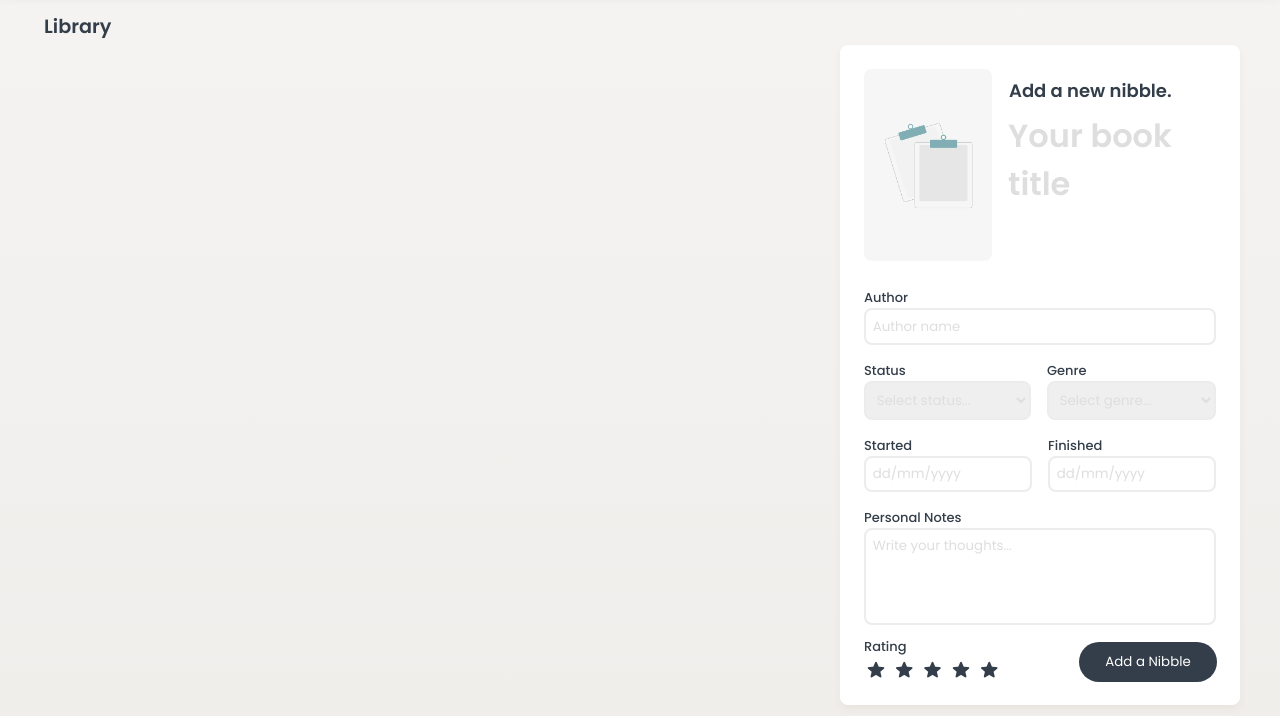
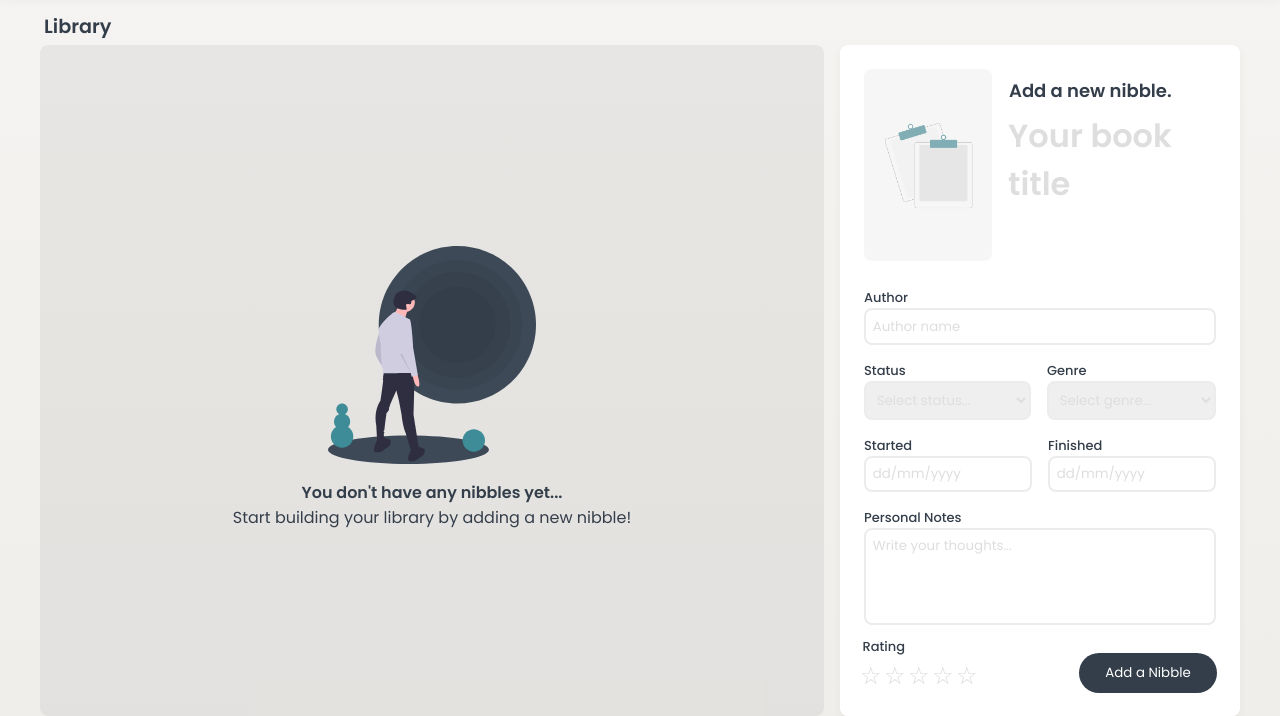
Before and after one commit to tavaniaa/tsan8250-tracker, a website: page public/index.html in a window 1280 px wide. Shown: the part 84-800 px from the top of the page. Drawn offline with nearby package versions, Linux system fonts and the light colour scheme.

Commit message:
added functional rating system to form

```diff
--- a/public/index.html
+++ b/public/index.html
@@ -42,11 +42,11 @@
 
       <!-- EMPTY LIBRARY -->
 
-      <!-- <div class="library-empty">
+      <div class="library-empty">
         <img class="empty-img" src="assets/empty_library.svg" alt="Empty Library"/>
         <h3>You don't have any nibbles yet...</h3>
         <p>Start building your library by adding a new nibble!</p>
-      </div> -->
+      </div>
 
       <div class="nibbles">
         <ul id="nibbleList"></ul>
@@ -117,13 +117,22 @@
           <div class="form-row">
               <div class="ratings-wrapper">
                 <label id="ratingLabel">Rating</label>
-                <div data-productid="39" class="ratings">
-                  <span data-rating="5" class="material-symbols-rounded">star</span>
-                  <span data-rating="4" class="material-symbols-rounded">star</span>
-                  <span data-rating="3" class="material-symbols-rounded">star</span>
-                  <span data-rating="2" class="material-symbols-rounded">star</span>
-                  <span data-rating="1" class="material-symbols-rounded">star</span>
-                </div>
+                <fieldset>
+                  <span class="star-group">
+                    <input type="radio" id="rating-5" name="bookRating" value="5" />
+                    <label for="rating-5">5</label>
+                    <input type="radio" id="rating-4" name="bookRating" value="4" />
+                    <label for="rating-4">4</label>
+                    <input type="radio" id="rating-3" name="bookRating" value="3" />
+                    <label for="rating-3">3</label>
+                    <input type="radio" id="rating-2" name="bookRating" value="2" />
+                    <label for="rating-2">2</label>
+                    <input type="radio" id="rating-1" name="bookRating" value="1" />
+                    <label for="rating-1">1</label>
+                    <input type="radio" id="rating-0" name="bookRating" value="0" class="star-cb-clear" />
+                    <label for="rating-0">0</label>
+                  </span>
+                </fieldset>
               </div>
               <div class="form-field" id="submitButton">
                 <div class="form-submit-button">
--- a/public/script.js
+++ b/public/script.js
@@ -1,12 +1,14 @@
 const form = document.getElementById('nibbleForm');
 const selectGenreElem = document.getElementById('bookGenre');
 const bookImageElem = document.getElementById('bookImage');
+const emptyLibrary = document.getElementsByClassName('library-empty');
 
 updateLibrary();
 
 form.addEventListener('submit', function(event) {
   event.preventDefault();
-  // handle the event here
+  let bookRating = runTest();
+
   addNibble(
     form.elements.bookTitle.value,
     form.elements.bookAuthor.value,
@@ -14,7 +16,7 @@ form.addEventListener('submit', function(event) {
     form.elements.bookGenre.value,
     form.elements.bookStart.value,
     form.elements.bookFinish.value,
-    3,
+    bookRating,
     form.elements.bookNotes.value,
     false
   )
@@ -22,7 +24,11 @@ form.addEventListener('submit', function(event) {
   bookImageElem.setAttribute('src', 'assets/default_book.png');
 })
 
-var nibbleList = [];
+function runTest(){
+  var starRadioElem = document.querySelector('input[name="bookRating"]:checked');
+  console.log(starRadioElem.value);
+  return starRadioElem.value;
+}
 
 function addNibble(name, author, status, genre, started, finished, rating, note, favourite) {
   let nibble = {
@@ -55,7 +61,13 @@ function addNibble(name, author, status, genre, started, finished, rating, note,
   console.log(JSON.parse(localStorage.getItem('nibbleLibrary')))
 
   updateLibrary();
+
+  // Return form to original state
   form.reset();
+  let startDate = document.getElementById('bookStart');
+  startDate.setAttribute('type', 'text');
+  let finishDate = document.getElementById('bookFinish');
+  finishDate.setAttribute('type', 'text');
 }
 
 // Changes image preview to the book genre when user selects a genre
@@ -107,5 +119,5 @@ function updateLibrary() {
 
       nibbleList.appendChild(item);
     })
-  }
+
 }
--- a/public/style.css
+++ b/public/style.css
@@ -210,14 +210,68 @@ body {
       object-fit: cover;
     }
 
-    .ratings-wrapper {
+    /* STAR RATING SYSTEM. Adapted from: https://codeconvey.com/css-star-rating-radio-buttons/ (08/06/2023) */
+    .star-group {
+      /* remove inline-block whitespace */
+      font-size: 0;
+      /* flip the order so we can use the + and ~ combinators */
+      unicode-bidi: bidi-override;
+      direction: rtl;
+      /* the hidden clearer */
+    }
+    .star-group * {
+      font-size: 1.5rem;
+    }
+    .star-group > input {
+      display: none;
+    }
+    .star-group > input + label {
+      /* only enough room for the star */
+      display: inline-block;
+      overflow: hidden;
+      text-indent: 9999px;
+      width: 1em;
+      white-space: nowrap;
+      cursor: pointer;
+    }
+    .star-group > input + label:before {
+      display: inline-block;
+      text-indent: -9999px;
+      content: "☆";
+      color: #D9D9D9;
+    }
+    .star-group > input:checked ~ label:before, .star-group > input + label:hover ~ label:before, .star-group > input + label:hover:before {
+      content: "★";
+      color: #3E8C97;
+      text-shadow: none;
+    }
+    .star-group > .star-cb-clear + label {
+      text-indent: -9999px;
+      width: .5em;
+      margin-left: -.5em;
+    }
+    .star-group > .star-cb-clear + label:before {
+      width: .5em;
+    }
+    .star-group:hover > input + label:before {
+      content: "☆";
+      color: #D9D9D9;
+      text-shadow: none;
+    }
+    .star-group:hover > input + label:hover ~ label:before, .star-group:hover > input + label:hover:before {
+      content: "★";
+      color: #3E8C97;
+      text-shadow: none;
+    }
+
+    #ratingLabel {
       padding-left: .5em;
     }
 
-    .ratings {
-      margin: 0;
+    fieldset {
+      border: none;
+      padding-left: .1em;
     }
-
 
     .form-submit-button > input {
       margin: 0.5em;
```
